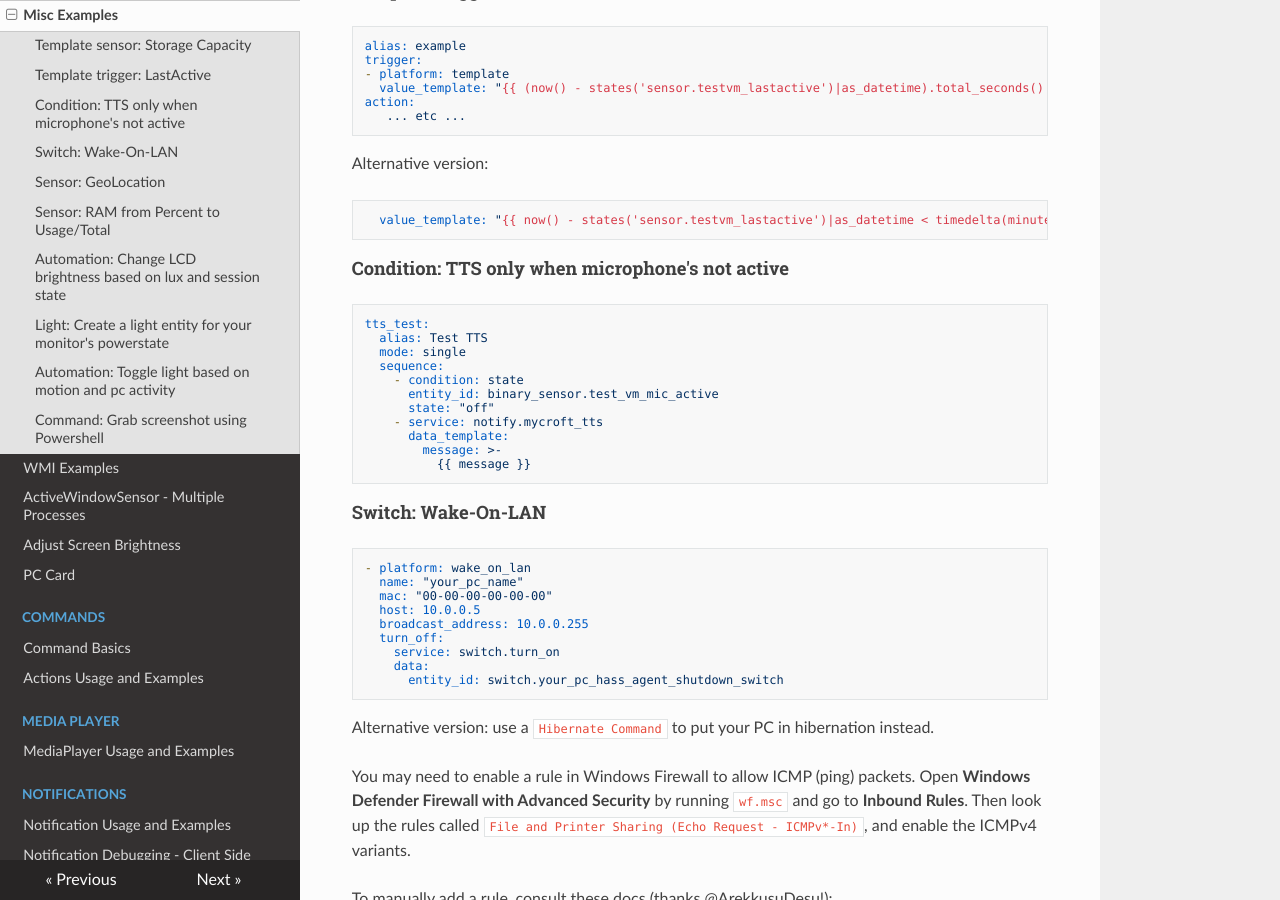
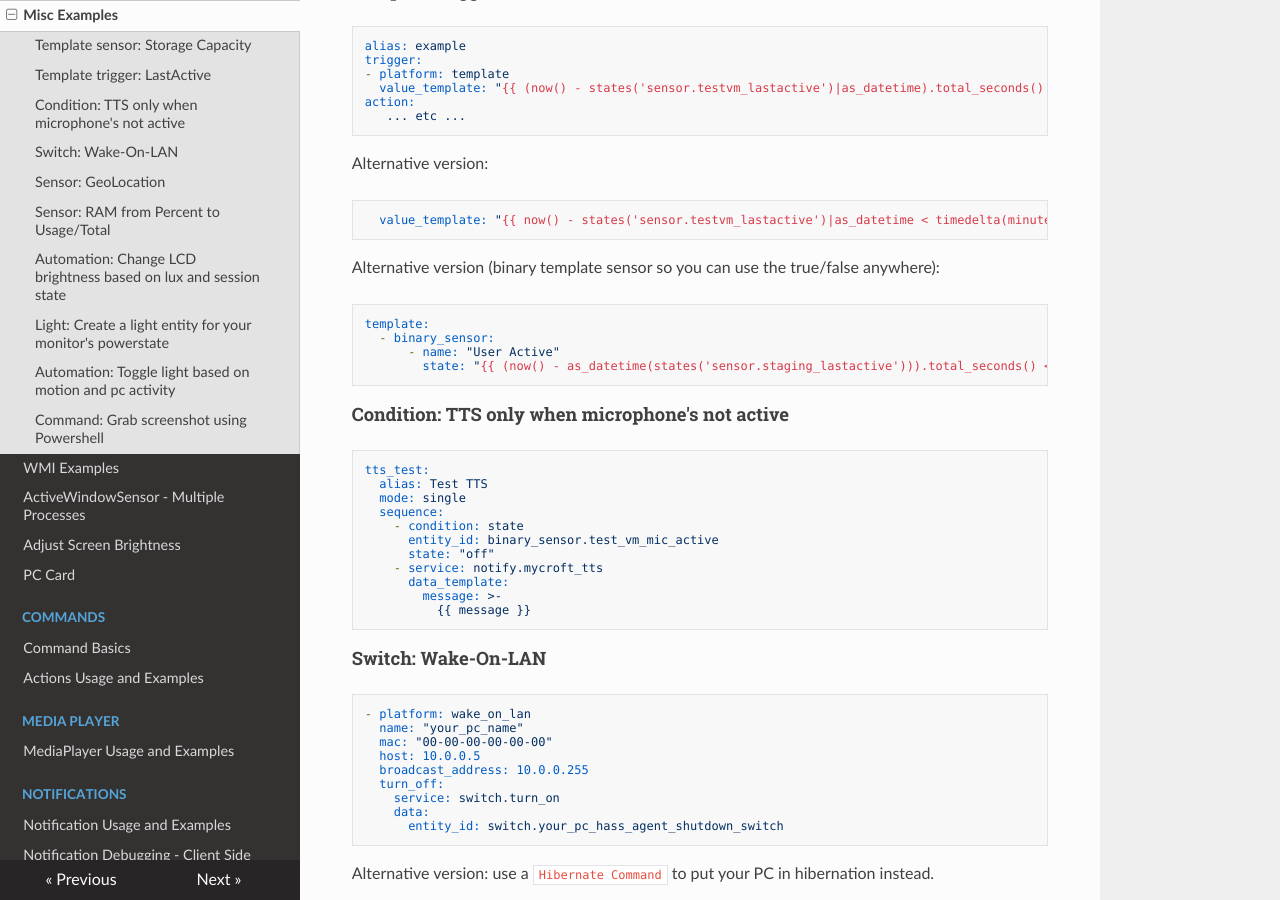
Before and after one commit to LAB02-Admin/HASS.Agent-Docs, an MkDocs documentation site: the page built from docs/sensor-command-automation-and-script-examples.md, in a window 1280 px wide and 900 px high, scrolled down 721 px. Built offline with MkDocs 1.6.1, drawn with Linux system fonts in a browser that asks for light colours; nearby versions of some CDN libraries.

Commit message:
Update sensor-command-automation-and-script-examples.md

````diff
--- a/docs/sensor-command-automation-and-script-examples.md
+++ b/docs/sensor-command-automation-and-script-examples.md
@@ -40,6 +40,15 @@ Alternative version:
 
 ```yaml
   value_template: "{{ now() - states('sensor.testvm_lastactive')|as_datetime < timedelta(minutes=1) }}"
+```
+
+Alternative version (binary template sensor so you can use the true/false anywhere):
+
+```yaml
+template:
+  - binary_sensor:
+      - name: "User Active"
+        state: "{{ (now() - as_datetime(states('sensor.staging_lastactive'))).total_seconds() < 60 }}"
 ```
 
 #### Condition: TTS only when microphone's not active
````
